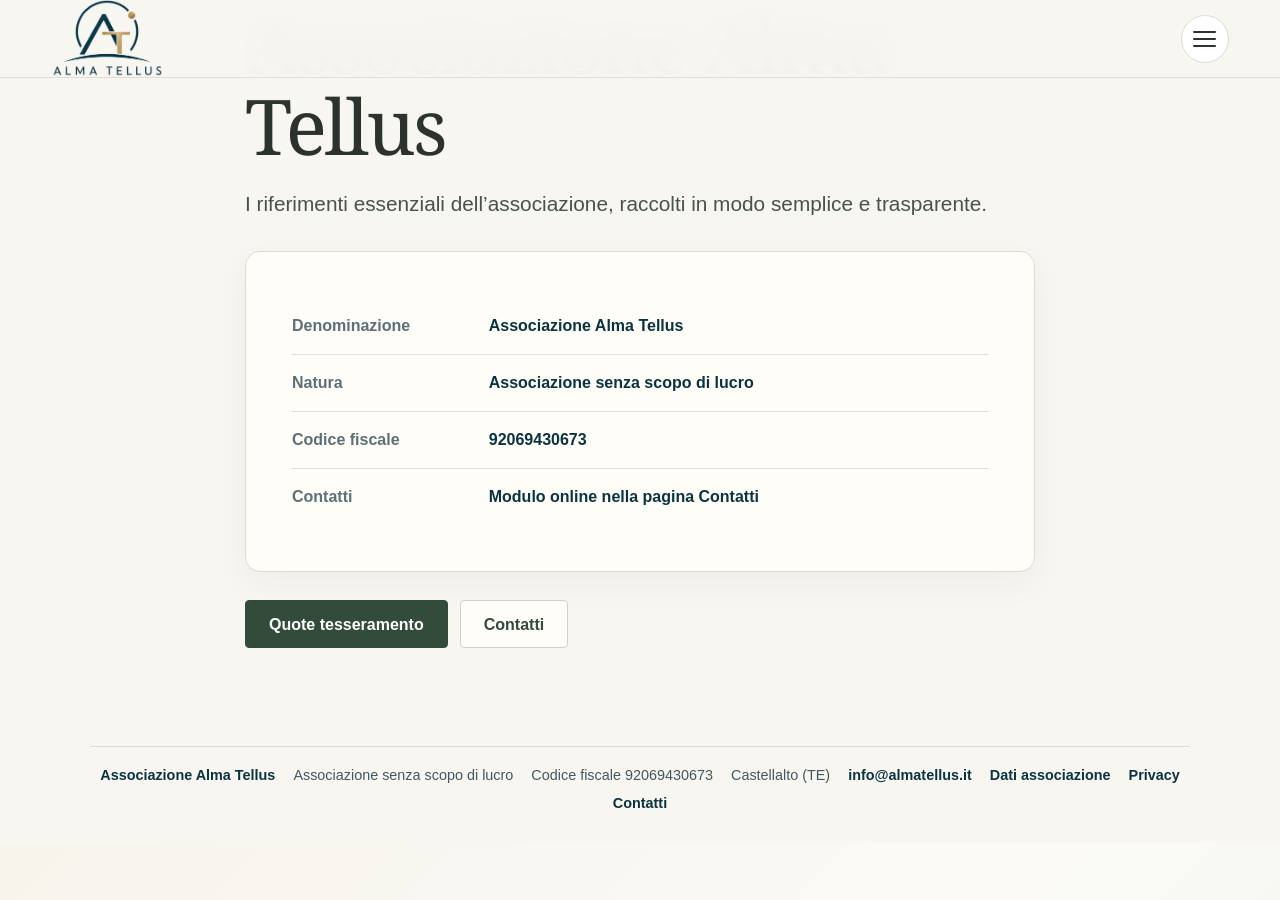
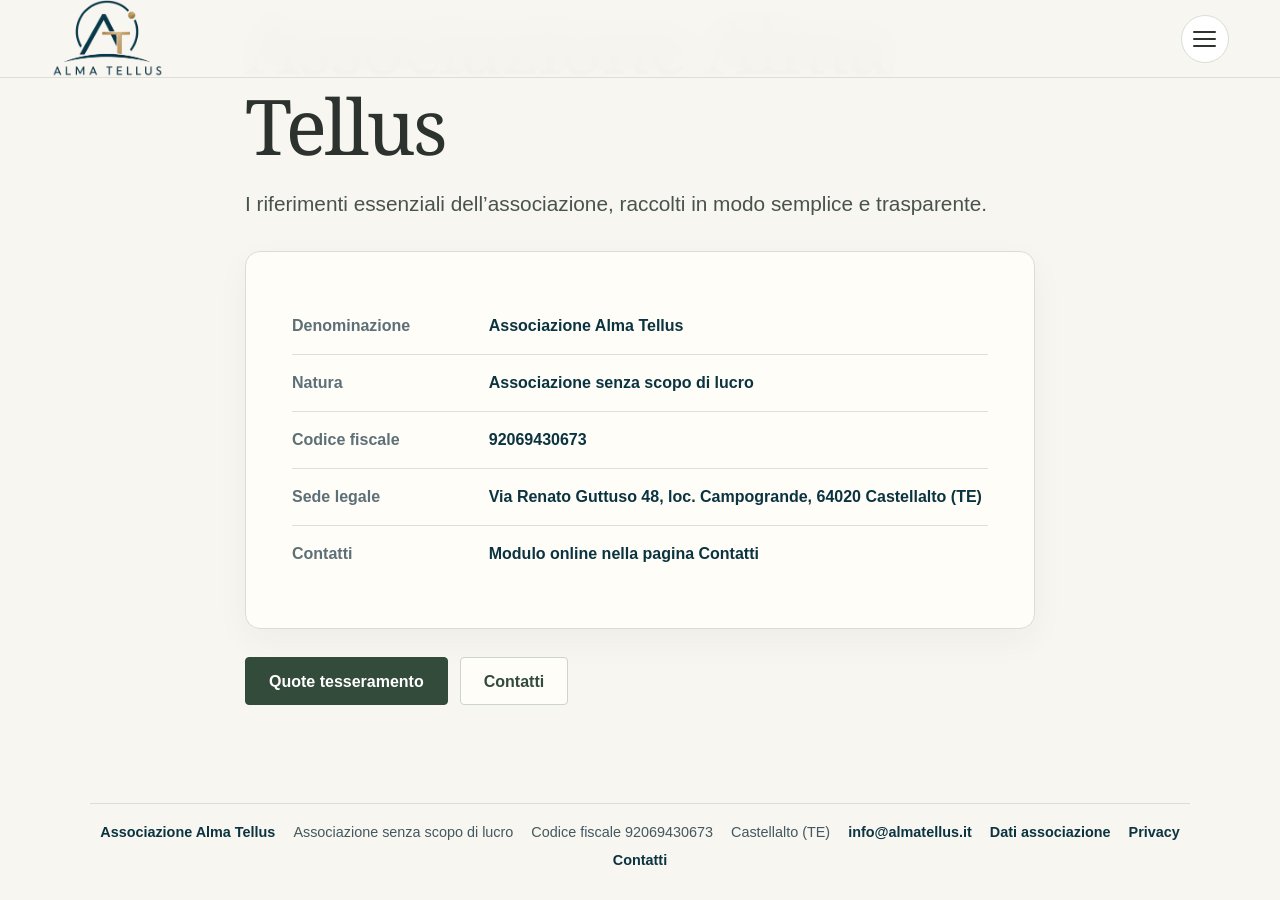
Before and after one commit to almatellus/almatellus.github.io, a Jekyll site: the page built from associazione.html, in a window 1280 px wide and 900 px high, scrolled down 165 px. Built offline with Jekyll 4.4.1, drawn with Linux system fonts in a browser that asks for light colours; before the commit the page ends 1008 px from its top, so only the background shows below that.

Commit message:
Add legal address to institutional data page

```diff
--- a/associazione.html
+++ b/associazione.html
@@ -29,6 +29,10 @@
         <dd>92069430673</dd>
       </div>
       <div class="info-row">
+        <dt>Sede legale</dt>
+        <dd>Via Renato Guttuso 48, loc. Campogrande, 64020 Castellalto (TE)</dd>
+      </div>
+      <div class="info-row">
         <dt>Contatti</dt>
         <dd>Modulo online nella pagina Contatti</dd>
       </div>
```
